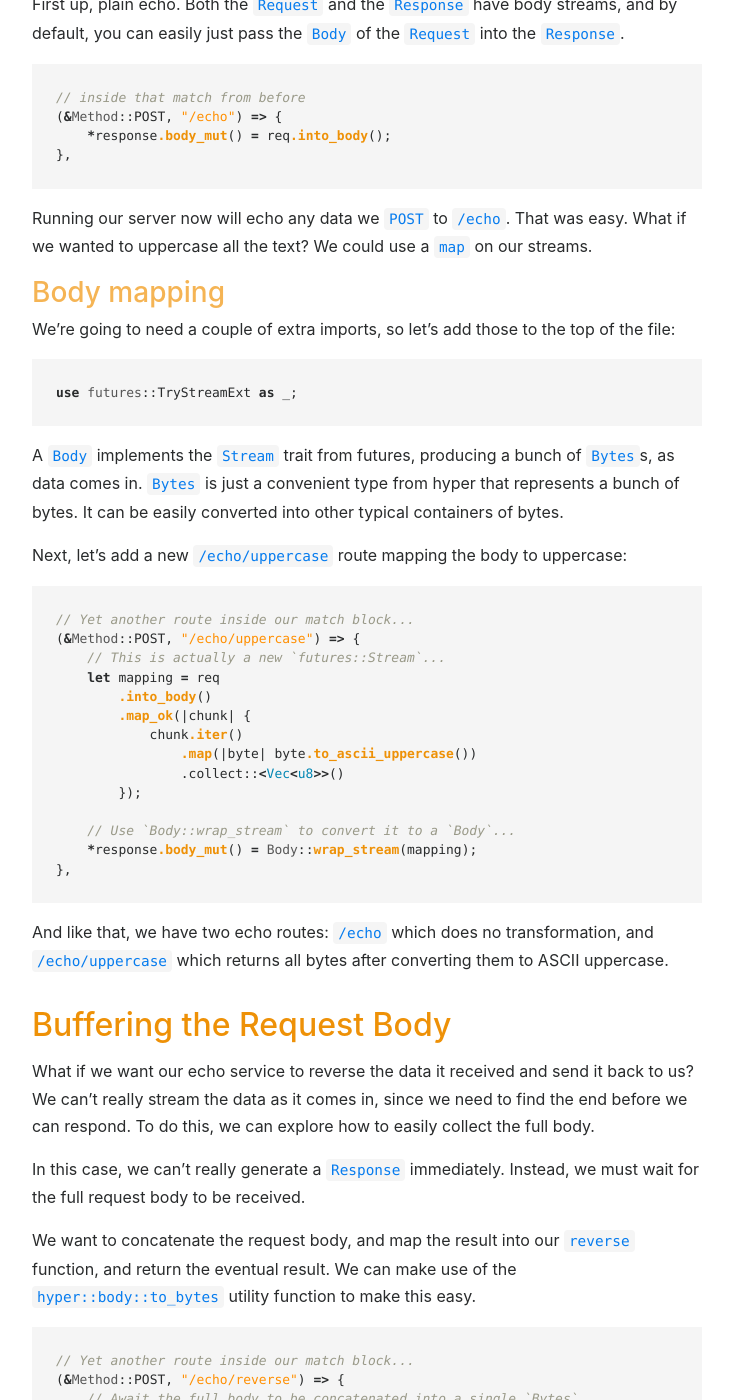
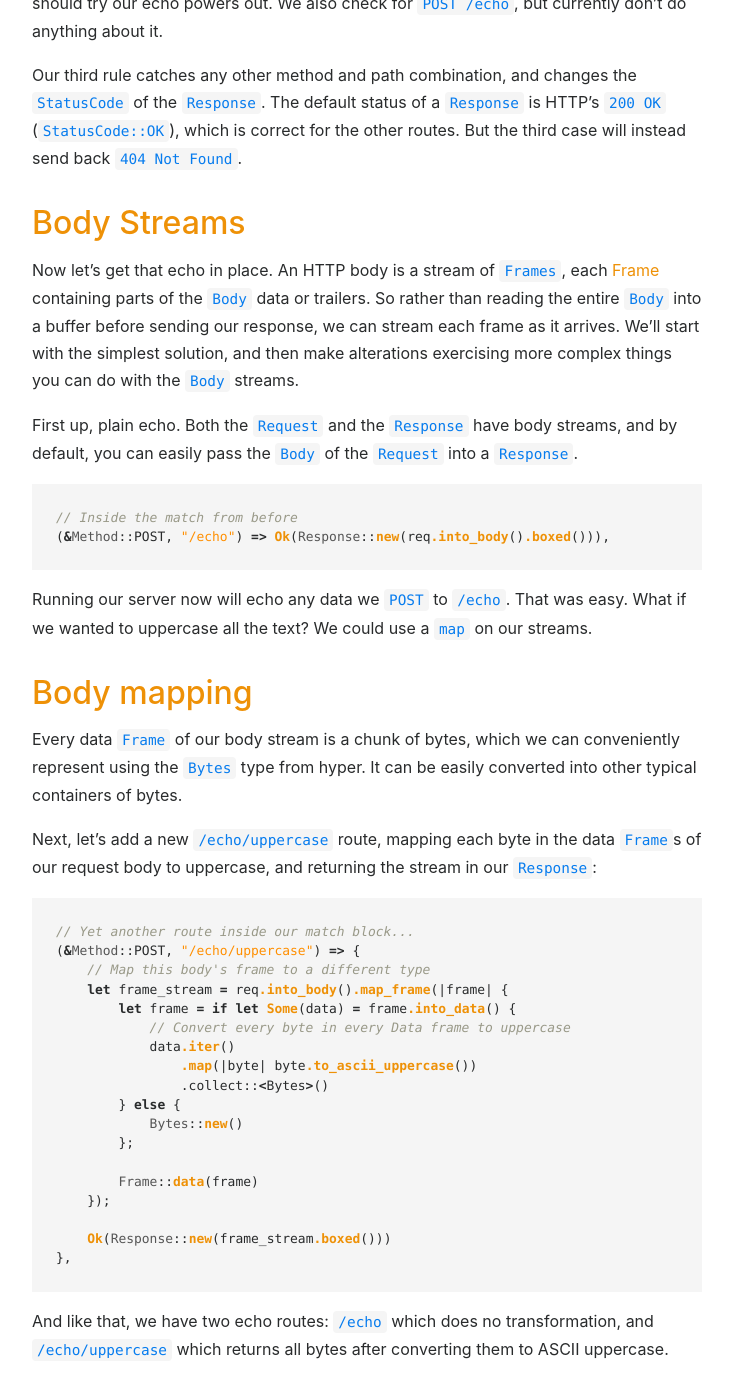
Before and after one commit to hyperium/hyperium.github.io, a Jekyll site: the page built from _guides/server/echo.md, in a window 1280 px wide and 1400 px high, scrolled down 1816 px. Shown: the whole window, without its empty margins (338-1070 px from the left). Built offline with Jekyll 4.4.1, drawn with Linux system fonts in a browser that asks for light colours; some of the changed text lies outside the part shown.

Commit message:
docs(server): first iteration of echo guide

````diff
--- a/_guides/server/echo.md
+++ b/_guides/server/echo.md
@@ -2,7 +2,7 @@
 title: Echo, echo, echo
 ---
 
-You already have a [Hello World server](hello-world.md)? Excellent! Usually,
+You already have a [Hello World server](../hello-world)? Excellent! Usually,
 servers do more than just spit out the same body for every request. To
 exercise several more parts of hyper, this guide will go through
 building an echo server.
@@ -17,88 +17,106 @@
 our server, and another for receiving data. Oh, and we should also
 handle the case when someone asks for a route we don't know!
 
-We're going to be using more of the [futures][future-crate] crate, so let's add
-that as a dependency:
-
-```toml
-[dependencies]
-hyper = { version = "0.14", features = ["full"] }
-tokio = { version = "1", features = ["full"] }
-futures = "0.3"
-```
-
-Then, we need to add some to our imports:
+Before we get started we need to add some new imports:
 
 ```rust
-# extern crate hyper;
-# extern crate futures;
-use hyper::{Method, StatusCode};
+use hyper::{body::Body, Method, Request, Response, StatusCode};
+use http_body_util::{combinators::BoxBody, BodyExt, Full};
 # fn main() {}
 ```
 
-And make some changes to your `Service`, such as returning a `Future` of a `Response`,
-since we may not have one ready immediately:
+Next, we need to make some changes to our `Service` function, but as you can see
+it's still just an async function that takes a `Request` and returns a `Response`
+future, and you can pass it to your server just like we did for the `hello` service.
+
+Unlike our `hello` service where we didn't care about the request body and
+we always returned a single chunk of bytes containing our greeting, we're now
+going to want a bit more freedom in how we shape our response `Body`. To achieve
+this we will change the type of the `Body` in our `Response` to a boxed trait object.
+We only care that the response body implements the [Body](https://docs.rs/http-body/1.0.0-rc1/http_body/trait.Body.html) trait, that its data is `Bytes` and its error is a `hyper::Error`.
 
 ```rust
-# extern crate futures;
-# extern crate hyper;
-# use futures::future::{self, Future};
-# use hyper::{Body, Method, Request, Response, StatusCode};
+# use std::net::SocketAddr;
 #
-async fn echo(req: Request<Body>) -> Result<Response<Body>, hyper::Error> {
-    let mut response = Response::new(Body::empty());
-
+# use bytes::Bytes;
+# use http_body_util::{combinators::BoxBody, BodyExt, Empty, Full};
+# use hyper::server::conn::http1;
+# use hyper::service::service_fn;
+# use hyper::{body::Body, Method, Request, Response, StatusCode};
+# use tokio::net::TcpListener;
+async fn echo(
+    req: Request<hyper::body::Incoming>,
+) -> Result<Response<BoxBody<Bytes, hyper::Error>>, hyper::Error> {
     match (req.method(), req.uri().path()) {
-        (&Method::GET, "/") => {
-            *response.body_mut() = Body::from("Try POSTing data to /echo");
-        },
+        (&Method::GET, "/") => Ok(Response::new(full(
+            "Try POSTing data to /echo",
+        ))),
         (&Method::POST, "/echo") => {
             // we'll be back
         },
+
+        // Return 404 Not Found for other routes.
         _ => {
-            *response.status_mut() = StatusCode::NOT_FOUND;
-        },
-    };
-
-    Ok(response)
+            let mut not_found = Response::new(empty());
+            *not_found.status_mut() = StatusCode::NOT_FOUND;
+            Ok(not_found)
+        }
+    }
+}
+// We create some utility functions to make Empty and Full bodies
+// fit our broadened Response body type.
+fn empty() -> BoxBody<Bytes, hyper::Error> {
+    Empty::<Bytes>::new()
+        .map_err(|never| match never {})
+        .boxed()
+}
+fn full<T: Into<Bytes>>(chunk: T) -> BoxBody<Bytes, hyper::Error> {
+    Full::new(chunk.into())
+        .map_err(|never| match never {})
+        .boxed()
 }
 # fn main() {}
 ```
 
-We built a super simple routing table just by matching on the `method`
-and `path` of an incoming `Request`. If someone requests `GET /`, our
-service will let them know they should try our echo powers out. We also
-are checking for `POST /echo`, but currently don't do anything about it.
+We built a super simple routing table just by matching on the `method` and `path`
+of an incoming `Request`. If someone requests `GET /`, our service will let them
+know they should try our echo powers out. We also check for `POST /echo`, but
+currently don't do anything about it.
 
-Our third rule catches any other method and path combination, and
-changes the `StatusCode` of the `Response`. The default status of a
-`Response` is HTTP's `200 OK` (`StatusCode::OK`), which is correct for
-the other routes. But the third case will instead send back `404 Not
-Found`.
+Our third rule catches any other method and path combination, and changes the
+`StatusCode` of the `Response`. The default status of a `Response` is HTTP’s
+`200 OK` (`StatusCode::OK`), which is correct for the other routes. But the third
+case will instead send back `404 Not Found`.
 
 ## Body Streams
 
-Now let's get that echo in place. We'll start with the simplest solution, and
-then make alterations exercising more complex things you can do with the
-`Body` streams.
+Now let's get that echo in place. An HTTP body is a stream of
+`Frames`, each [Frame](https://docs.rs/http-body/1.0.0-rc1/http_body/struct.Frame.html)
+containing parts of the `Body` data or trailers. So rather than reading the entire `Body`
+into a buffer before sending our response, we can stream each frame as it arrives.
+We'll start with the simplest solution, and then make alterations exercising more complex
+things you can do with the `Body` streams.
 
 First up, plain echo. Both the `Request` and the `Response` have body streams,
-and by default, you can easily just pass the `Body` of the `Request` into the
-`Response`.
+and by default, you can easily pass the `Body` of the `Request` into a `Response`.
 
 ```rust
-# extern crate hyper;
-# use hyper::{Body, Method, Request, Response};
-# fn echo(req: Request<Body>) -> Response<Body> {
-#     let mut response = Response::default();
-#     match (req.method(), req.uri().path()) {
-// inside that match from before
-(&Method::POST, "/echo") => {
-    *response.body_mut() = req.into_body();
-},
-#         _ => unreachable!(),
-#     }
-#     response
+# use std::net::SocketAddr;
+#
+# use bytes::Bytes;
+# use http_body_util::{combinators::BoxBody, BodyExt, Empty, Full};
+# use hyper::server::conn::http1;
+# use hyper::service::service_fn;
+# use hyper::{body::Body, Method, Request, Response, StatusCode};
+# use tokio::net::TcpListener;
+# async fn echo(
+#    req: Request<hyper::body::Incoming>,
+# ) -> Result<Response<BoxBody<Bytes, hyper::Error>>, hyper::Error> {
+#    match (req.method(), req.uri().path()) {
+// Inside the match from before
+(&Method::POST, "/echo") => Ok(Response::new(req.into_body().boxed())),
+#        _ => unreachable!(),
+#    }
 # }
 # fn main() {}
 ```
@@ -106,49 +124,48 @@
 Running our server now will echo any data we `POST` to `/echo`. That was easy.
 What if we wanted to uppercase all the text? We could use a `map` on our streams.
 
-### Body mapping
+## Body mapping
 
-We're going to need a couple of extra imports, so let's add those to the top of the file:
+Every data `Frame` of our body stream is a chunk of bytes, which we can conveniently
+represent using the `Bytes` type from hyper. It can be easily converted into other
+typical containers of bytes.
+
+Next, let's add a new `/echo/uppercase` route, mapping each byte in the data `Frame`s
+of our request body to uppercase, and returning the stream in our `Response`:
 
 ```rust
-# extern crate futures;
-# extern crate hyper;
-use futures::TryStreamExt as _;
-# fn main() {}
-```
-
-A `Body` implements the `Stream` trait from futures, producing a bunch of
-`Bytes`s, as data comes in. `Bytes` is just a convenient type from hyper
-that represents a bunch of bytes. It can be easily converted into other
-typical containers of bytes.
-
-Next, let's add a new `/echo/uppercase` route mapping the body to uppercase:
-
-```rust
-# extern crate hyper;
-# extern crate futures;
-# use futures::TryStreamExt as _;
-# use hyper::{Body, Method, Request, Response};
-# fn echo(req: Request<Body>) -> Response<Body> {
-#     let mut response = Response::default();
-#     match (req.method(), req.uri().path()) {
+# use std::net::SocketAddr;
+#
+# use bytes::Bytes;
+# use http_body_util::{combinators::BoxBody, BodyExt, Empty, Full};
+# use hyper::server::conn::http1;
+# use hyper::service::service_fn;
+# use hyper::{body::Body, Method, Request, Response, StatusCode};
+# use tokio::net::TcpListener;
+# async fn echo(
+#    req: Request<hyper::body::Incoming>,
+# ) -> Result<Response<BoxBody<Bytes, hyper::Error>>, hyper::Error> {
+#    match (req.method(), req.uri().path()) {
 // Yet another route inside our match block...
 (&Method::POST, "/echo/uppercase") => {
-    // This is actually a new `futures::Stream`...
-    let mapping = req
-        .into_body()
-        .map_ok(|chunk| {
-            chunk.iter()
+    // Map this body's frame to a different type
+    let frame_stream = req.into_body().map_frame(|frame| {
+        let frame = if let Some(data) = frame.into_data() {
+            // Convert every byte in every Data frame to uppercase
+            data.iter()
                 .map(|byte| byte.to_ascii_uppercase())
-                .collect::<Vec<u8>>()
-        });
+                .collect::<Bytes>()
+        } else {
+            Bytes::new()
+        };
 
-    // Use `Body::wrap_stream` to convert it to a `Body`...
-    *response.body_mut() = Body::wrap_stream(mapping);
+        Frame::data(frame)
+    });
+
+    Ok(Response::new(frame_stream.boxed()))
 },
 #         _ => unreachable!(),
 #     }
-#     response
 # }
 # fn main() {}
 ```
@@ -164,33 +181,40 @@
 find the end before we can respond. To do this, we can explore how to easily
 collect the full body.
 
-In this case, we can't really generate a `Response` immediately. Instead, we
-must wait for the full request body to be received.
-
-We want to concatenate the request body, and map the result into our `reverse` function, and return the eventual result. We can make use of the `hyper::body::to_bytes` utility function to make this easy.
+We want to collect the entire request body and map the result into our `reverse`
+function, then return the eventual result. If we import the `http_body_util::BodyExt`
+extension trait, we can call the `collect` method on our body, which will drive the
+stream to completion, collecting all the data and trailer frames into a `Collected` type.
+We can easily turn the `Collected` body into bytes by calling its `into_bytes` method.
 
 ```rust
-# extern crate hyper;
-# use hyper::{Body, Method, Request, Response};
-# async fn echo(req: Request<Body>) -> Result<Response<Body>, hyper::Error> {
-#     let mut response = Response::default();
-#     match (req.method(), req.uri().path()) {
+# use std::net::SocketAddr;
+#
+# use bytes::Bytes;
+# use http_body_util::{combinators::BoxBody, BodyExt, Empty, Full};
+# use hyper::server::conn::http1;
+# use hyper::service::service_fn;
+# use hyper::{body::Body, Method, Request, Response, StatusCode};
+# use tokio::net::TcpListener;
+# async fn echo(
+#    req: Request<hyper::body::Incoming>,
+# ) -> Result<Response<BoxBody<Bytes, hyper::Error>>, hyper::Error> {
+#    match (req.method(), req.uri().path()) {
 // Yet another route inside our match block...
-(&Method::POST, "/echo/reverse") => {
-    // Await the full body to be concatenated into a single `Bytes`...
-    let full_body = hyper::body::to_bytes(req.into_body()).await?;
+(&Method::POST, "/echo/reversed") => {
+    // Await the whole body to be collected into a single `Bytes`...
+    let whole_body = req.collect().await?.to_bytes();
 
-    // Iterate the full body in reverse order and collect into a new Vec.
-    let reversed = full_body.iter()
+    // Iterate the whole body in reverse order and collect into a new Vec.
+    let reversed = whole_body.iter()
         .rev()
         .cloned()
         .collect::<Vec<u8>>();
 
-    *response.body_mut() = reversed.into();
+    Ok(Response::new(full(reversed_body)))
 },
 #         _ => unreachable!(),
 #     }
-#     Ok(response)
 # }
 # fn main() {}
 ```
````
Also changed, not shown: other parts of _guides/server/echo.md (+0 -1 lines), _guides/server/hello-world.md (+4 -4 lines).
